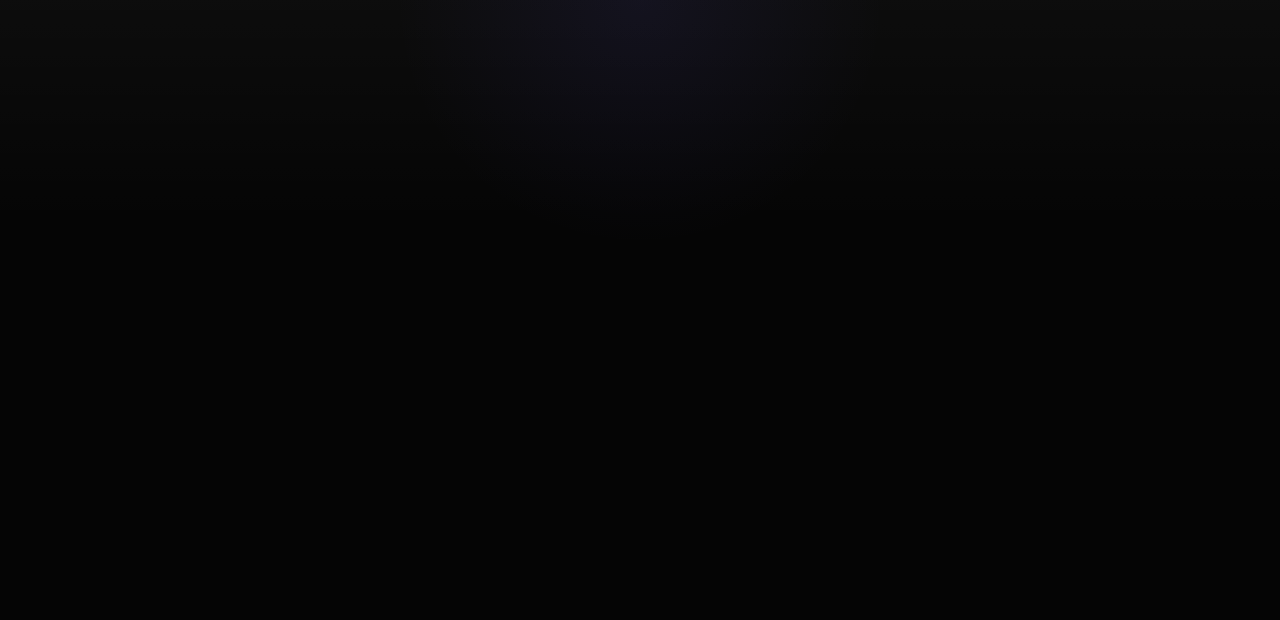
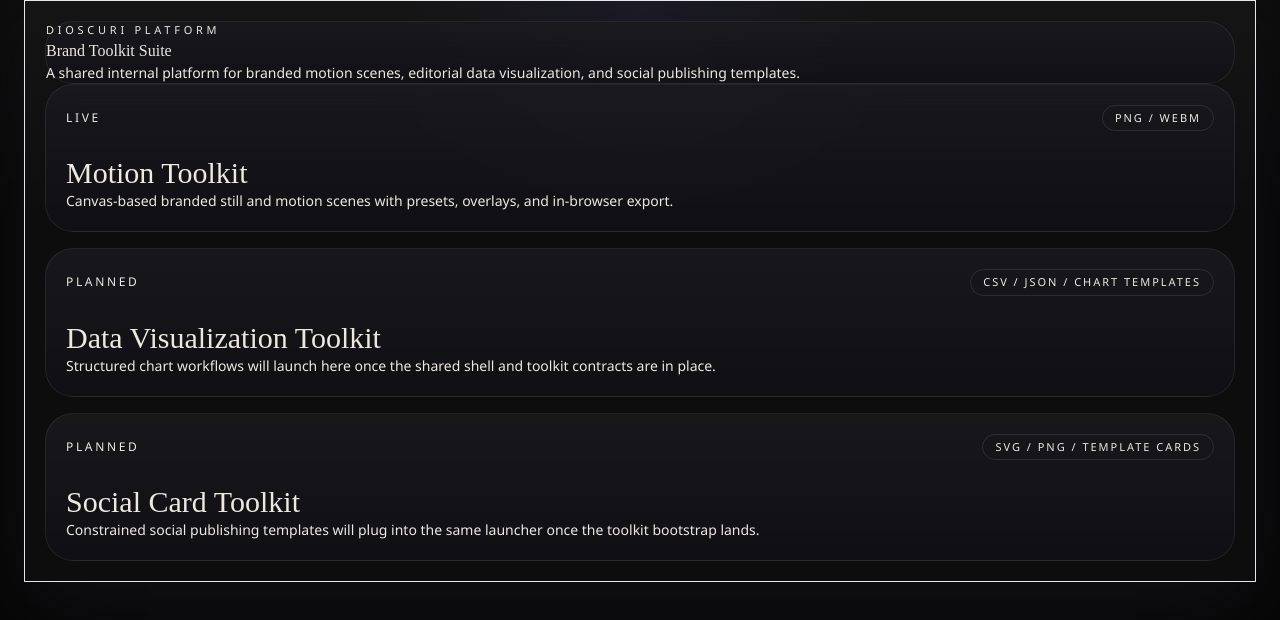
Before and after one commit to iocfinc/GengarToolkit, a Next.js app: page / in a window 1280 px wide. Before the commit this address had no page. Shown: the top 620 px of the page. Built offline with nearby package versions, Linux system fonts and the light colour scheme.

Commit message:
Create shared studio shell launcher registry

```diff
--- a/next.config.ts
+++ b/next.config.ts
@@ -1,7 +1,9 @@
+import path from 'node:path';
 import type { NextConfig } from 'next';
 
 const nextConfig: NextConfig = {
-  typedRoutes: true
+  typedRoutes: true,
+  outputFileTracingRoot: path.join(__dirname)
 };
 
 export default nextConfig;
--- /dev/null
+++ b/packages/studio-shell/src/ToolkitLauncher.tsx
@@ -0,0 +1,63 @@
+'use client';
+
+import Link from 'next/link';
+import type { ToolkitDefinition } from './types';
+
+export function ToolkitLauncher({
+  title,
+  subtitle,
+  toolkits
+}: {
+  title: string;
+  subtitle: string;
+  toolkits: ToolkitDefinition[];
+}) {
+  return (
+    <main className="min-h-screen px-4 py-6 text-fog md:px-6">
+      <div className="mx-auto flex min-h-[calc(100vh-3rem)] max-w-[1440px] flex-col gap-6 rounded-[32px] border border-white/8 bg-white/[0.03] p-5 shadow-panel">
+        <header className="panel-surface rounded-[28px] px-5 py-6">
+          <p className="text-[11px] uppercase tracking-[0.34em] text-white/42">Dioscuri Platform</p>
+          <h1 className="mt-3 font-display text-4xl text-fog md:text-5xl">{title}</h1>
+          <p className="mt-3 max-w-3xl text-sm text-white/62 md:text-base">{subtitle}</p>
+        </header>
+        <section className="grid gap-4 lg:grid-cols-3">
+          {toolkits.map((toolkit) =>
+            toolkit.status === 'live' && toolkit.href ? (
+              <Link
+                className="panel-surface rounded-[28px] p-5 transition hover:-translate-y-0.5 hover:border-white/18"
+                href={toolkit.href}
+                key={toolkit.id}
+              >
+                <ToolkitCardContent toolkit={toolkit} />
+              </Link>
+            ) : (
+              <article
+                className="panel-surface rounded-[28px] border border-white/6 p-5 opacity-80"
+                key={toolkit.id}
+              >
+                <ToolkitCardContent toolkit={toolkit} />
+              </article>
+            )
+          )}
+        </section>
+      </div>
+    </main>
+  );
+}
+
+function ToolkitCardContent({ toolkit }: { toolkit: ToolkitDefinition }) {
+  const statusLabel = toolkit.status === 'live' ? 'Live' : 'Planned';
+
+  return (
+    <>
+      <div className="flex items-center justify-between gap-3">
+        <p className="text-xs uppercase tracking-[0.22em] text-white/46">{statusLabel}</p>
+        <span className="rounded-full border border-white/10 px-3 py-1 text-[11px] uppercase tracking-[0.18em] text-white/54">
+          {toolkit.capabilities.map((capability) => capability.label).join(' / ')}
+        </span>
+      </div>
+      <h2 className="mt-6 font-display text-3xl text-fog">{toolkit.label}</h2>
+      <p className="mt-3 text-sm leading-6 text-white/62">{toolkit.summary}</p>
+    </>
+  );
+}
--- /dev/null
+++ b/packages/studio-shell/src/types.ts
@@ -0,0 +1,15 @@
+import type { Route } from 'next';
+
+export type ToolkitCapability = {
+  id: string;
+  label: string;
+};
+
+export type ToolkitDefinition = {
+  id: 'motion-toolkit' | 'dataviz-toolkit' | 'social-card-toolkit';
+  label: string;
+  summary: string;
+  href?: Route;
+  status: 'live' | 'planned';
+  capabilities: ToolkitCapability[];
+};
--- a/src/app/layout.tsx
+++ b/src/app/layout.tsx
@@ -3,8 +3,8 @@ import type { Metadata } from 'next';
 import '@/styles/globals.css';
 
 export const metadata: Metadata = {
-  title: 'Dioscuri Brand Motion Toolkit',
-  description: 'Constrained editor for cinematic branded stills and looping motion.'
+  title: 'Dioscuri Brand Toolkit Suite',
+  description: 'Shared platform for motion scenes, branded dataviz, and social publishing templates.'
 };
 
 export default function RootLayout({
--- a/src/app/page.tsx
+++ b/src/app/page.tsx
@@ -1,5 +1,12 @@
-import { redirect } from 'next/navigation';
+import { ToolkitLauncher } from '@packages/studio-shell/src/ToolkitLauncher';
+import { toolkitRegistry } from '@/lib/toolkits';
 
 export default function HomePage() {
-  redirect('/editor');
+  return (
+    <ToolkitLauncher
+      title="Brand Toolkit Suite"
+      subtitle="A shared internal platform for branded motion scenes, editorial data visualization, and social publishing templates."
+      toolkits={toolkitRegistry}
+    />
+  );
 }
--- /dev/null
+++ b/src/lib/toolkits.ts
@@ -0,0 +1,35 @@
+import type { ToolkitDefinition } from '@packages/studio-shell/src/types';
+
+export const toolkitRegistry: ToolkitDefinition[] = [
+  {
+    id: 'motion-toolkit',
+    label: 'Motion Toolkit',
+    summary: 'Canvas-based branded still and motion scenes with presets, overlays, and in-browser export.',
+    href: '/editor',
+    status: 'live',
+    capabilities: [
+      { id: 'motion-png', label: 'PNG' },
+      { id: 'motion-webm', label: 'WEBM' }
+    ]
+  },
+  {
+    id: 'dataviz-toolkit',
+    label: 'Data Visualization Toolkit',
+    summary: 'Structured chart workflows will launch here once the shared shell and toolkit contracts are in place.',
+    status: 'planned',
+    capabilities: [
+      { id: 'dataviz-data', label: 'CSV / JSON' },
+      { id: 'dataviz-chart', label: 'Chart Templates' }
+    ]
+  },
+  {
+    id: 'social-card-toolkit',
+    label: 'Social Card Toolkit',
+    summary: 'Constrained social publishing templates will plug into the same launcher once the toolkit bootstrap lands.',
+    status: 'planned',
+    capabilities: [
+      { id: 'social-svg', label: 'SVG / PNG' },
+      { id: 'social-templates', label: 'Template Cards' }
+    ]
+  }
+];
--- a/tsconfig.json
+++ b/tsconfig.json
@@ -20,7 +20,9 @@
     ],
     "baseUrl": ".",
     "paths": {
-      "@/*": ["src/*"]
+      "@/*": ["src/*"],
+      "@apps/*": ["apps/*"],
+      "@packages/*": ["packages/*"]
     }
   },
   "include": ["next-env.d.ts", "**/*.ts", "**/*.tsx", ".next/types/**/*.ts"],
--- a/vitest.config.ts
+++ b/vitest.config.ts
@@ -7,7 +7,9 @@ export default defineConfig({
   },
   resolve: {
     alias: {
-      '@': path.resolve(__dirname, 'src')
+      '@': path.resolve(__dirname, 'src'),
+      '@apps': path.resolve(__dirname, 'apps'),
+      '@packages': path.resolve(__dirname, 'packages')
     }
   },
   test: {
```
Also changed, not shown: 2 other files (tests, documents, lock files or other folders).
